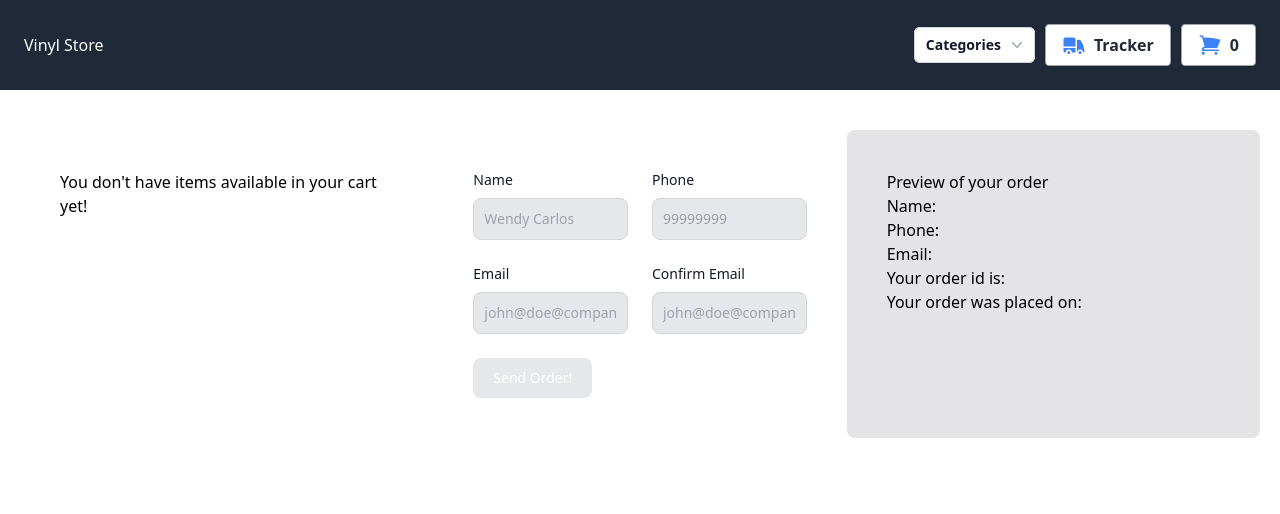
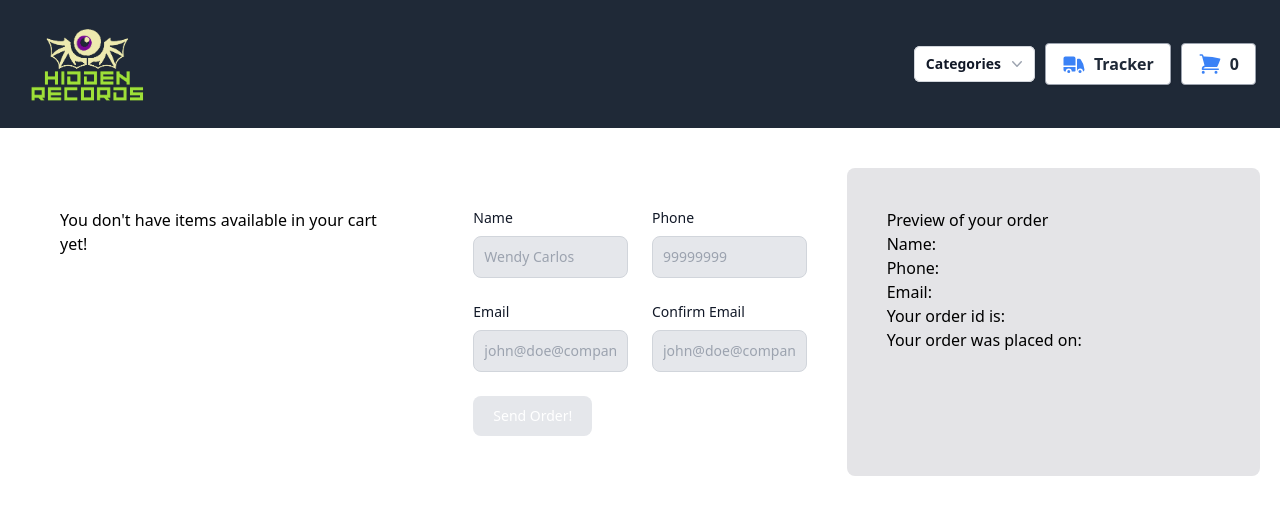
Before and after one commit to RodrigoGamboa/coderhouse-react-app, a React (Create React App) app: page /cart in a window 1280 px wide. Shown: the top 514 px of the page. Built offline with nearby package versions, Linux system fonts and the light colour scheme.

Commit message:
feat: add logo navbar

```diff
--- a/src/components/NavBar.jsx
+++ b/src/components/NavBar.jsx
@@ -4,13 +4,16 @@ import { useContext } from "react";
 import { ContextCart } from "../App";
 import Dropdown from "./Dropdown";
 import { TruckIcon } from '@heroicons/react/24/solid';
+import logo from '../assets/hiddenrecords.png'
 
 
 const NavBar = () => {
   const { cart } = useContext(ContextCart);
   return (
     <nav className="flex items-center justify-between flex-wrap bg-gray-800 p-6">
-      <Link to="/" className="text-white">Vinyl Store</Link>
+      <Link to="/" className="text-white">
+        <img src={logo} className="h-20" alt="" />
+      </Link>
       <div className="flex items-center gap-2.5">
         <Dropdown />
         <Link to="/tracker">
```
Also changed, not shown: src/assets/hiddenrecords.png (added).
